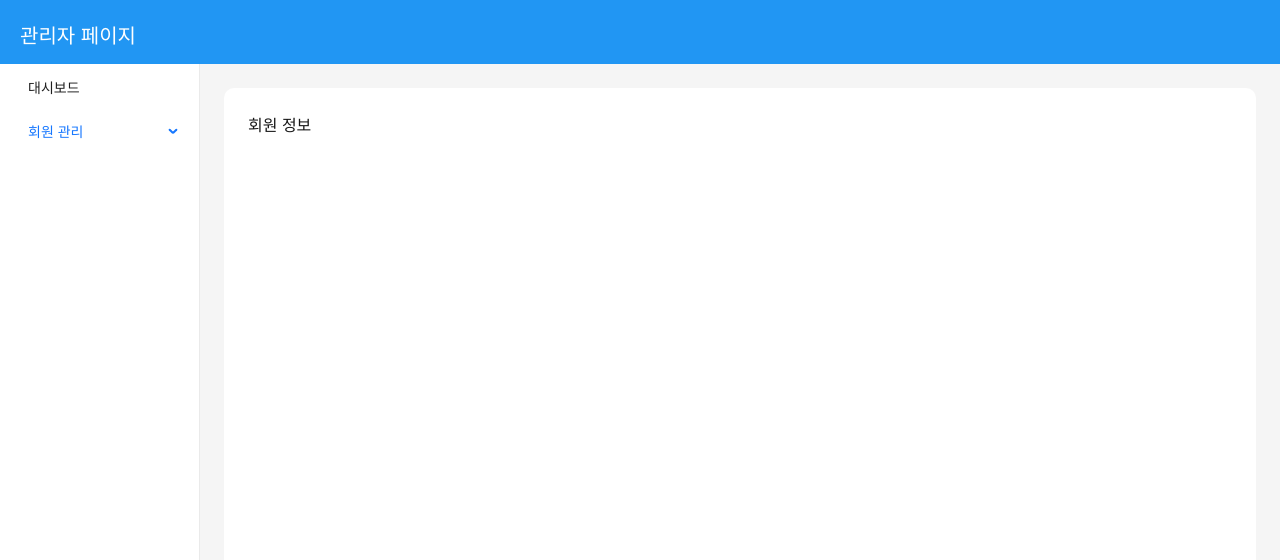
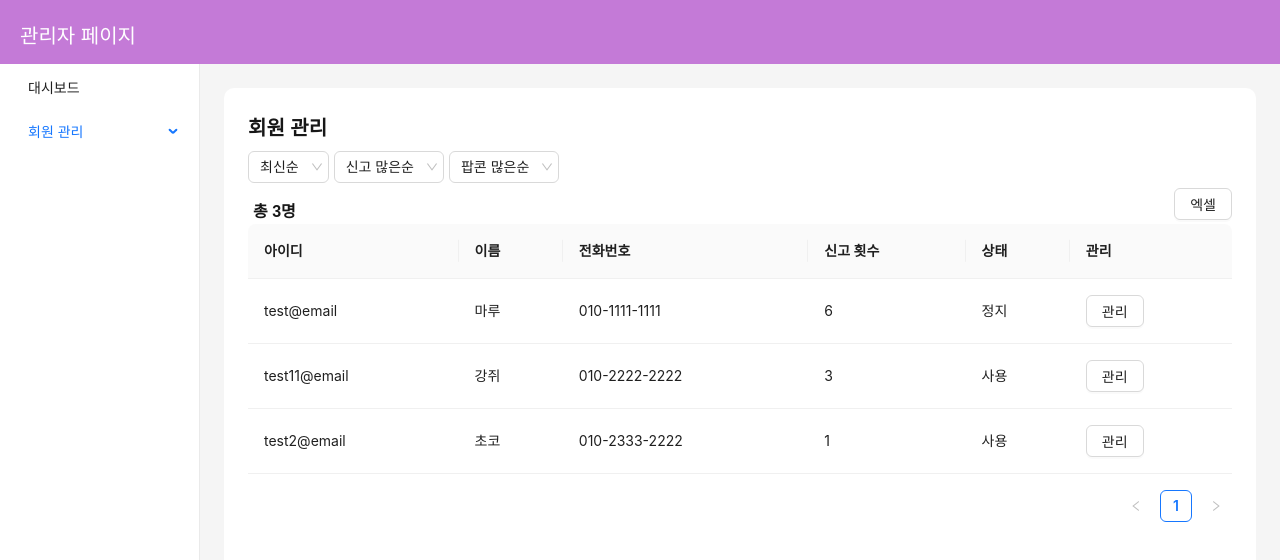
Before and after one commit to ItdaHub/admin-page, a Next.js app: page /users/manage in a window 1280 px wide. Shown: the top 560 px of the page. Built offline with nearby package versions, Linux system fonts and the light colour scheme.

Commit message:
Feat: 3001포트 변경+회원관리(정렬,엑셀다운로드)

```diff
--- a/src/features/Header/styled.ts
+++ b/src/features/Header/styled.ts
@@ -1,14 +1,13 @@
-import styled from 'styled-components';
+import styled from "styled-components";
 
 export const HeaderStyled = styled.div`
   &.headerOff {
     display: none;
   }
   color: white;
-  background: #2196f3;
+  background: #c47ad7;
   padding: 20px;
   height: 64px;
-  /* border-bottom: 1px solid #333; */
   .navigation {
     font-size: 1.25rem;
     justify-content: space-between;
--- /dev/null
+++ b/src/features/UserManage/index.tsx
@@ -0,0 +1,238 @@
+import { useEffect, useMemo, useState } from "react";
+import { Button, Select, Table } from "antd";
+import { UserManageStyled } from "./styled";
+import clsx from "clsx";
+import api from "@/utill/api";
+import * as XLSX from "xlsx";
+import { saveAs } from "file-saver";
+const sample = [
+  {
+    id: "test@email",
+    user: "마루",
+    phone: "010-1111-1111",
+    noti: 6,
+    status: "stop",
+    createdAt: "2024-11-03",
+    popcornCount: 1245,
+  },
+  {
+    id: "test11@email",
+    user: "강쥐",
+    phone: "010-2222-2222",
+    noti: 3,
+    status: "run",
+    createdAt: "2024-11-02",
+    popcornCount: 120,
+  },
+  {
+    id: "test2@email",
+    user: "초코",
+    phone: "010-2333-2222",
+    noti: 1,
+    status: "run",
+    createdAt: "2024-11-01",
+    popcornCount: 12,
+  },
+];
+const UserManage = () => {
+  const [userOrder, setUserOrder] = useState("DESC");
+  const [notiOrder, setNotiOrder] = useState("DESC");
+  const [potinOrder, setPointOrder] = useState("DESC");
+  const [sortKey, setSortKey] = useState("user");
+  const [users, setUsers] = useState<any[]>([]);
+  const [sortedUsers, setSortedUsers] = useState<any[]>([]);
+
+  const getUserList = async () => {
+    try {
+      // 유저 정보를 불러오는 axios요청
+      // const res = await api.get("/manage/users");
+      // const data = res.data;
+
+      // const mapped = data.map((x: any) => ({
+      //   key: x.id,
+      //   Id: x.id,
+      //   user: x.name,
+      //   phone: x.phone,
+      //   noti: x.reportCount,
+      //   status:
+      //     x.status === "stop" ? (
+      //       <div className="stop">정지</div>
+      //     ) : (
+      //       <div className="run">사용</div>
+      //     ),
+      //   joinedDate: x.joinedDate, // 가입한 날짜
+      //   popcorn: x.popcornCount, // 구매한 팝콘 수
+      // }));
+
+      // setUsers(mapped);
+      setUsers(sample);
+    } catch (err) {
+      console.error("유저 불러오기 실패", err);
+    }
+  };
+
+  // 유저정보
+  useEffect(() => {
+    getUserList();
+  }, []);
+
+  // 유저 정렬하기
+  const sortUsers = () => {
+    let sorted = [...users];
+
+    if (sortKey === "user") {
+      sorted.sort((a, b) =>
+        userOrder === "DESC"
+          ? new Date(b.createdAt).getTime() - new Date(a.createdAt).getTime()
+          : new Date(a.createdAt).getTime() - new Date(b.createdAt).getTime()
+      );
+    } else if (sortKey === "noti") {
+      sorted.sort((a, b) =>
+        notiOrder === "DESC" ? b.noti - a.noti : a.noti - b.noti
+      );
+    } else if (sortKey === "popcorn") {
+      sorted.sort((a, b) =>
+        potinOrder === "DESC"
+          ? b.popcornCount - a.popcornCount
+          : a.popcornCount - b.popcornCount
+      );
+    }
+    setSortedUsers(sorted);
+    // setUsers(sorted);
+  };
+
+  // 유저정렬
+  useEffect(() => {
+    sortUsers();
+  }, [userOrder, notiOrder, potinOrder, sortKey, users]);
+
+  // 엑셀 다운로드
+  const handleDownloadExcel = () => {
+    const excelData = users.map((user) => ({
+      아이디: user.Id,
+      이름: user.user,
+      전화번호: user.phone,
+      신고횟수: user.noti,
+      팝콘수: user.popcornCount,
+      가입일: user.createdAt,
+      상태: user.status?.props?.children,
+    }));
+
+    // const worksheet = XLSX.utils.json_to_sheet(excelData);
+    const worksheet = XLSX.utils.json_to_sheet(sample);
+    const workbook = XLSX.utils.book_new();
+    XLSX.utils.book_append_sheet(workbook, worksheet, "회원목록");
+
+    const excelBuffer = XLSX.write(workbook, {
+      bookType: "xlsx",
+      type: "array",
+    });
+
+    const file = new Blob([excelBuffer], { type: "application/octet-stream" });
+    saveAs(file, "회원목록.xlsx");
+  };
+
+  // 컬럼
+  const col: any = [
+    {
+      key: "id",
+      title: "아이디",
+      dataIndex: "Id",
+    },
+    {
+      key: "user",
+      title: "이름",
+      dataIndex: "user",
+    },
+    {
+      key: "phone",
+      title: "전화번호",
+      dataIndex: "phone",
+    },
+    {
+      key: "noti",
+      title: "신고 횟수",
+      dataIndex: "noti",
+    },
+    {
+      key: "status",
+      title: "상태",
+      dataIndex: "status",
+    },
+    {
+      key: "setting",
+      title: "관리",
+      render: (data: any) => {
+        console.log(data, "asd");
+        return <Button>관리</Button>;
+      },
+    },
+  ];
+
+  const list = useMemo(() => {
+    return sortedUsers.map((x: any) => ({
+      key: x?.id,
+      Id: x?.id,
+      user: x?.user,
+      phone: x?.phone,
+      noti: x?.noti,
+      status:
+        x?.status === "stop" ? (
+          <div className="stop">정지</div>
+        ) : (
+          <div className="run">사용</div>
+        ),
+    }));
+  }, [sortedUsers]);
+
+  const option1 = [
+    { value: "DESC", label: "최신순" },
+    { value: "ASC", label: "오래된순" },
+  ];
+  const option2 = [
+    { value: "DESC", label: "신고 많은순" },
+    { value: "ASC", label: "신고 적은순" },
+  ];
+  const option3 = [
+    { value: "DESC", label: "팝콘 많은순" },
+    { value: "ASC", label: "팝콘 적은순" },
+  ];
+
+  return (
+    <UserManageStyled className={clsx("manage-wrap")}>
+      <div className="manage-title">회원 관리</div>
+      <div className="manage-select-box">
+        <Select
+          value={userOrder}
+          options={option1}
+          onChange={(e) => {
+            setUserOrder(e);
+            setSortKey("user");
+          }}
+        />
+        <Select
+          value={notiOrder}
+          options={option2}
+          onChange={(e) => {
+            setNotiOrder(e);
+            setSortKey("noti");
+          }}
+        />
+        <Select
+          value={potinOrder}
+          options={option3}
+          onChange={(e) => {
+            setPointOrder(e);
+            setSortKey("popcorn");
+          }}
+        />
+      </div>
+      <div className="manage-info">
+        <div className="manage-total-num">총 {list.length}명</div>
+        <Button onClick={handleDownloadExcel}>엑셀</Button>
+      </div>
+      <Table columns={col} dataSource={list} />
+    </UserManageStyled>
+  );
+};
+export default UserManage;
--- /dev/null
+++ b/src/features/UserManage/styled.ts
@@ -0,0 +1,25 @@
+import styled from "styled-components";
+
+export const UserManageStyled = styled.div`
+  &.manage-wrap {
+    .manage-title {
+      font-size: 20px;
+      font-weight: bolder;
+      margin-bottom: 10px;
+    }
+    .manage-select-box {
+      .ant-select-selector {
+        margin-right: 5px;
+      }
+    }
+    .manage-info {
+      display: flex;
+      justify-content: space-between;
+      align-items: center;
+      .manage-total-num {
+        font-weight: 600;
+        margin: 15px 0 2px 5px;
+      }
+    }
+  }
+`;
--- a/src/pages/_app.tsx
+++ b/src/pages/_app.tsx
@@ -12,7 +12,8 @@ export default function App({ Component, pageProps }: AppProps) {
   useEffect(() => {
     const handleResize = () => {
       if (window.innerWidth <= 1200) {
-        setNotPc(true);
+        // 이거 true로 바꿔야함
+        setNotPc(false);
       } else {
         setNotPc(false);
       }
--- a/src/pages/users/manage/index.tsx
+++ b/src/pages/users/manage/index.tsx
@@ -1,4 +1,6 @@
-const UserManage = () => {
-  return <div>회원 정보</div>;
+import UserManage from "@/features/UserManage";
+
+const manage = () => {
+  return <UserManage />;
 };
-export default UserManage;
+export default manage;
--- /dev/null
+++ b/src/utill/api.ts
@@ -0,0 +1,6 @@
+import axios from "axios";
+const api = axios.create({
+  baseURL: process.env.NEXT_PUBLIC_API_BASE_URL,
+  withCredentials: true,
+});
+export default api;
```
Also changed, not shown: package.json (+6 -3 lines), 1 other file (tests, documents, lock files or other folders).
